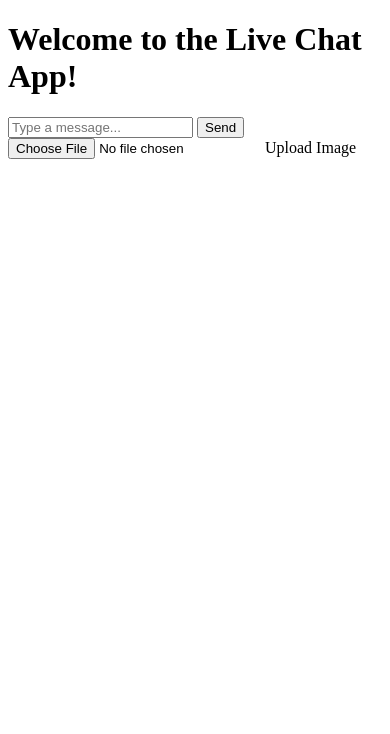
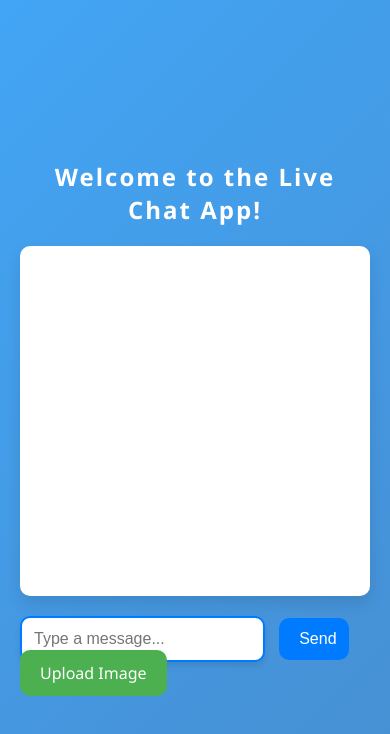
Before and after one commit to gnanesh9999/live_chat, a website: page public/index.html in a window 390 px wide. Both pictures are taken after typing "Sample" into the empty fields and a click on the button "Send". Drawn offline with nearby package versions, Linux system fonts and the light colour scheme; no server answers.

Commit message:
Update index.html

```diff
--- a/public/index.html
+++ b/public/index.html
@@ -4,16 +4,160 @@
     <meta charset="UTF-8">
     <meta name="viewport" content="width=device-width, initial-scale=1.0">
     <title>Live Chat</title>
-    <link rel="stylesheet" href="styles.css">
+
+    <style>
+        /* General Reset */
+        * {
+            margin: 0;
+            padding: 0;
+            box-sizing: border-box;
+        }
+
+        body {
+            font-family: 'Segoe UI', Tahoma, Geneva, Verdana, sans-serif;
+            background-color: #e0f7fa;
+            color: #333;
+            padding: 20px;
+            display: flex;
+            justify-content: center;
+            align-items: center;
+            height: 100vh;
+            background: linear-gradient(135deg, #42a5f5, #478ed1);
+        }
+
+        h1 {
+            text-align: center;
+            color: white;
+            font-size: 32px;
+            margin-bottom: 20px;
+            letter-spacing: 2px;
+        }
+
+        #messages {
+            max-width: 600px;
+            width: 100%;
+            background-color: #ffffff;
+            border-radius: 10px;
+            padding: 20px;
+            box-shadow: 0 8px 15px rgba(0, 0, 0, 0.1);
+            height: 400px;
+            overflow-y: auto;
+            margin-bottom: 20px;
+            display: flex;
+            flex-direction: column;
+            justify-content: flex-end;
+        }
+
+        .message {
+            margin-bottom: 15px;
+            padding: 12px;
+            border-radius: 10px;
+            background-color: #f1f1f1;
+            max-width: 80%;
+            word-wrap: break-word;
+            transition: transform 0.3s ease, background-color 0.3s ease;
+            position: relative;
+        }
+
+        .message:hover {
+            transform: translateX(5px) scale(1.02);
+            background-color: #f0f0f0;
+        }
+
+        .message img {
+            max-width: 100%;
+            border-radius: 10px;
+            margin-top: 10px;
+        }
+
+        #messageInput {
+            width: 80%;
+            padding: 12px;
+            font-size: 16px;
+            border: 2px solid #007bff;
+            border-radius: 10px;
+            outline: none;
+            margin-right: 10px;
+            box-shadow: 0 4px 6px rgba(0, 0, 0, 0.1);
+        }
+
+        #messageInput:focus {
+            border-color: #0056b3;
+        }
+
+        #sendButton, #uploadImage {
+            padding: 12px 20px;
+            font-size: 16px;
+            border-radius: 10px;
+            border: none;
+            cursor: pointer;
+            transition: background-color 0.3s ease, transform 0.3s ease;
+        }
+
+        #sendButton {
+            background-color: #007bff;
+            color: white;
+            margin-right: 10px;
+            width: 15%;
+        }
+
+        #sendButton:hover {
+            background-color: #0056b3;
+            transform: translateY(-2px);
+        }
+
+        #uploadImage {
+            background-color: #4caf50;
+            color: white;
+            width: auto;
+        }
+
+        #uploadImage:hover {
+            background-color: #45a049;
+            transform: translateY(-2px);
+        }
+
+        #imageInput {
+            display: none;
+        }
+
+        /* Responsive Design */
+        @media (max-width: 768px) {
+            #messageInput {
+                width: 70%;
+            }
+
+            #sendButton {
+                width: 20%;
+            }
+
+            #uploadImage {
+                width: 20%;
+            }
+
+            #messages {
+                height: 350px;
+            }
+
+            h1 {
+                font-size: 24px;
+            }
+        }
+    </style>
+
 </head>
 <body>
-    <h1>Welcome to the Live Chat App!</h1>
-    <div id="messages"></div>
     <div>
-        <input id="messageInput" placeholder="Type a message..." />
-        <button id="sendButton">Send</button>
-        <input type="file" id="imageInput" accept="image/*" />
-        <label id="uploadImage" for="imageInput">Upload Image</label>
+        <h1>Welcome to the Live Chat App!</h1>
+        <div id="messages"></div>
+        <div>
+            <input id="messageInput" placeholder="Type a message..." />
+            <button id="sendButton">Send</button>
+
+            <!-- Updated image input to accept only .jpg and .jpeg -->
+            <input type="file" id="imageInput" accept=".jpg, .jpeg" />
+            <label id="uploadImage" for="imageInput">Upload Image</label>
+        </div>
     </div>
 
     <script src="/socket.io/socket.io.js"></script>
@@ -28,20 +172,20 @@
         // Send message when Send button is clicked
         sendButton.onclick = () => {
             const msg = messageInput.value;
-            if (msg.trim() !== "") {  // Don't send empty messages
+            if (msg.trim() !== "") {
                 socket.emit("message", { type: "text", content: msg });
-                messageInput.value = "";  // Clear input field
+                messageInput.value = "";
             }
         };
 
         // Send message when Enter key is pressed
         messageInput.addEventListener("keydown", (event) => {
             if (event.key === "Enter") {
-                event.preventDefault();  // Prevent form submission
+                event.preventDefault();
                 const msg = messageInput.value;
-                if (msg.trim() !== "") {  // Don't send empty messages
+                if (msg.trim() !== "") {
                     socket.emit("message", { type: "text", content: msg });
-                    messageInput.value = "";  // Clear input field
+                    messageInput.value = "";
                 }
             }
         });
@@ -54,7 +198,7 @@
                 reader.onloadend = () => {
                     socket.emit("message", { type: "image", content: reader.result });
                 };
-                reader.readAsDataURL(file);  // Read file as base64 string
+                reader.readAsDataURL(file);
             }
         });
 
@@ -72,7 +216,7 @@
             }
 
             messages.appendChild(messageElement);
-            messages.scrollTop = messages.scrollHeight;  // Scroll to bottom
+            messages.scrollTop = messages.scrollHeight;
         });
     </script>
 </body>
```
